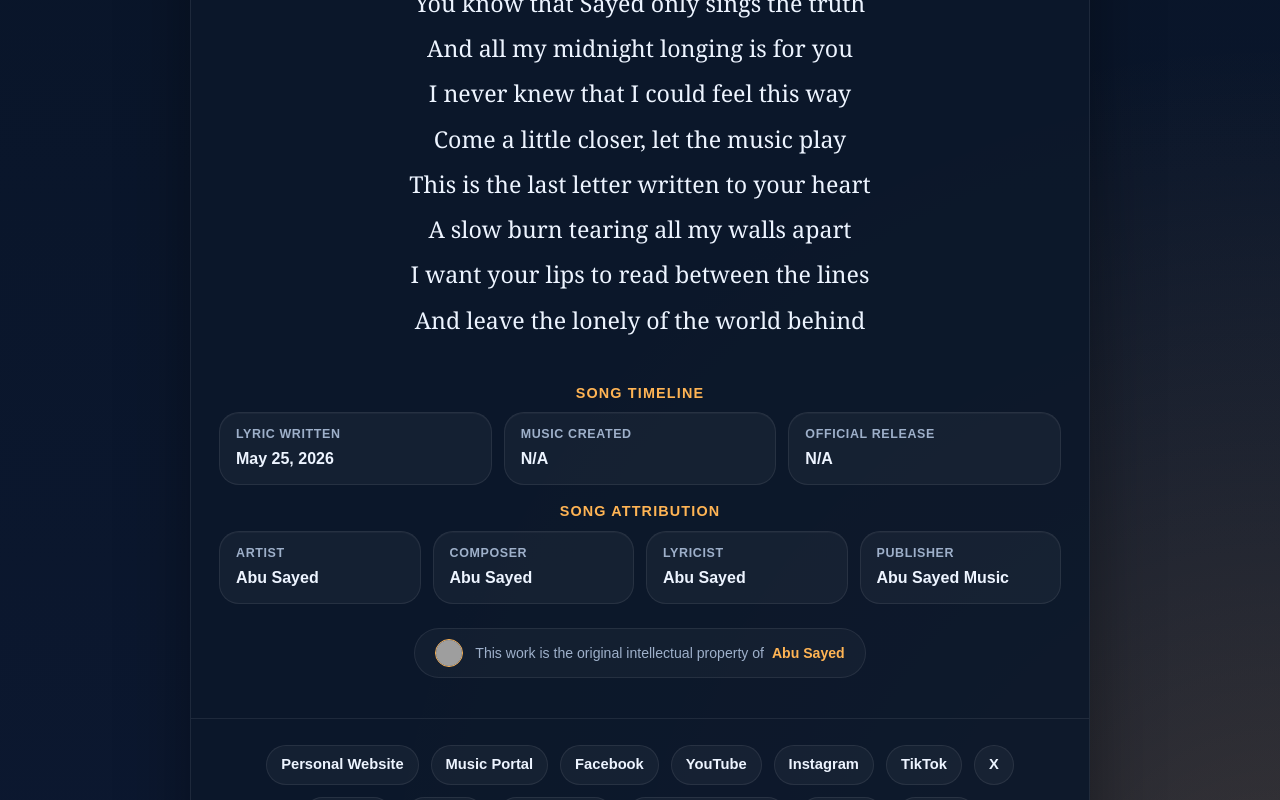
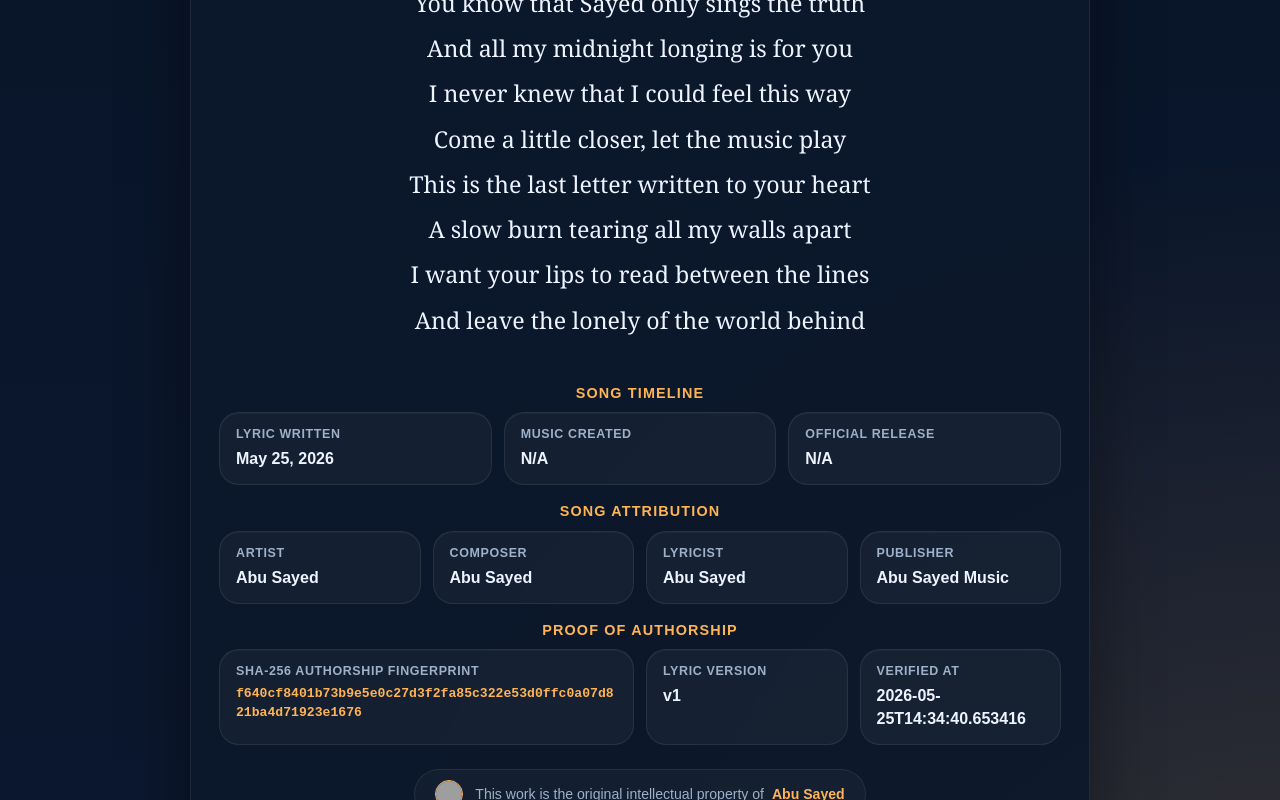
Before and after one commit to ImAbuSayed/last-letter-written, a plain HTML site: page index.html in a window 1280 px wide. Shown: the part 2000-2800 px from the top of the page. Drawn offline with Linux system fonts and the light colour scheme; grey boxes are pictures that could not be loaded.

Commit message:
feat: update song assets v1 with signed GPG commit [verified]

```diff
--- a/index.html
+++ b/index.html
@@ -14,9 +14,9 @@
     <meta name="keywords" content="Last Letter Written, Abu Sayed lyrics, original song lyrics, Abu Sayed original song, Abu Sayed lyricist, Abu Sayed composer, Abu Sayed songwriter, official lyrics">
     <meta name="robots" content="index,follow,max-snippet:-1,max-image-preview:large,max-video-preview:-1">
     <meta name="referrer" content="strict-origin-when-cross-origin">
-    <meta name="description" content="The official lyric sheet for &#x27;Last Letter Written&#x27; by Abu Sayed. This song is an original creative work, written and composed by the artist.">
+    <meta name="description" content="Access the verified lyrics of &#x27;Last Letter Written&#x27;, an original song crafted, composed, and performed by Abu Sayed.">
     <meta property="og:title" content="Last Letter Written - Original Lyrics by Abu Sayed">
-    <meta property="og:description" content="The official lyric sheet for &#x27;Last Letter Written&#x27; by Abu Sayed. This song is an original creative work, written and composed by the artist.">
+    <meta property="og:description" content="Access the verified lyrics of &#x27;Last Letter Written&#x27;, an original song crafted, composed, and performed by Abu Sayed.">
     <meta property="og:type" content="music.song">
     <meta property="og:url" content="https://imabusayed.github.io/last-letter-written/">
     <meta property="og:site_name" content="Abu Sayed Music">
@@ -24,7 +24,7 @@
     <meta name="last-modified" content="2026-05-25 07:46:31">
     <meta name="twitter:card" content="summary_large_image">
     <meta name="twitter:title" content="Last Letter Written - Original Lyrics by Abu Sayed">
-    <meta name="twitter:description" content="The official lyric sheet for &#x27;Last Letter Written&#x27; by Abu Sayed. This song is an original creative work, written and composed by the artist.">
+    <meta name="twitter:description" content="Access the verified lyrics of &#x27;Last Letter Written&#x27;, an original song crafted, composed, and performed by Abu Sayed.">
     <link rel="canonical" href="https://imabusayed.github.io/last-letter-written/">
     <link rel="sitemap" type="application/xml" title="Sitemap" href="https://imabusayed.github.io/last-letter-written/sitemap.xml">
     <link rel="author" href="https://github.com/ImAbuSayed">
@@ -100,7 +100,7 @@
       "@id": "https://imabusayed.github.io/last-letter-written#webpage",
       "url": "https://imabusayed.github.io/last-letter-written/",
       "name": "Last Letter Written - Original Lyrics by Abu Sayed",
-      "description": "The official lyric sheet for 'Last Letter Written' by Abu Sayed. This song is an original creative work, written and composed by the artist.",
+      "description": "Access the verified lyrics of 'Last Letter Written', an original song crafted, composed, and performed by Abu Sayed.",
       "isPartOf": {
         "@id": "https://music.abusayed.com.bd/#website"
       },
@@ -537,7 +537,7 @@
 
         <div class="controls">
             <button class="btn-speak" id="speakBtn" title="Read the lyrics aloud"><span id="speakText">Read Aloud</span></button>
-            <a href="https://music.abusayed.com.bd/Licensing/?https://imabusayed.github.io/last-letter-written/" class="btn-license" title="Get licensing for this song" target="_blank">Get License For Last Letter Written</a>
+            <a href="https://music.abusayed.com.bd/Licensing/?https://imabusayed.github.io/last-letter-written/" class="btn-license" title="Get licensing for this song" target="_blank">Commercial Licensing for Last Letter Written</a>
 
         </div>
         <br>
@@ -612,6 +612,26 @@
             <div class="meta-card">
                 <span class="meta-label">Publisher</span>
                 <strong>Abu Sayed Music</strong>
+            </div>
+
+                </div>
+            </div>
+
+            <div class="details-block">
+                <div class="details-title">Proof of Authorship</div>
+                <div class="meta-grid">
+
+            <div class="meta-card" style="grid-column: span 2;">
+                <span class="meta-label">SHA-256 Authorship Fingerprint</span>
+                <strong style="word-break: break-all; font-family: monospace; font-size: 0.82rem; color: var(--accent);">f640cf8401b73b9e5e0c27d3f2fa85c322e53d0ffc0a07d821ba4d71923e1676</strong>
+            </div>
+            <div class="meta-card">
+                <span class="meta-label">Lyric Version</span>
+                <strong>v1</strong>
+            </div>
+            <div class="meta-card">
+                <span class="meta-label">Verified At</span>
+                <strong>2026-05-25T14:34:40.653416</strong>
             </div>
 
                 </div>
```
Also changed, not shown: excerpts/Bridge-Preview.txt (added), excerpts/Chorus-Preview.txt (added), excerpts/Final-Chorus-Preview.txt (added), excerpts/Hook-Preview.txt (added), excerpts/Post-Chorus-2-Preview.txt (added), excerpts/Post-Chorus-Preview.txt (added), excerpts/Pre-Chorus-2-Preview.txt (added), excerpts/Pre-Chorus-Preview.txt (added), excerpts/Verse-1-Preview.txt (added), excerpts/Verse-2-Preview.txt (added), hashes.txt (added), llms.txt, lyrics_backup/2026-05-25_last-letter-written-v1.txt (added), manifest.json (added), 1 other file.
